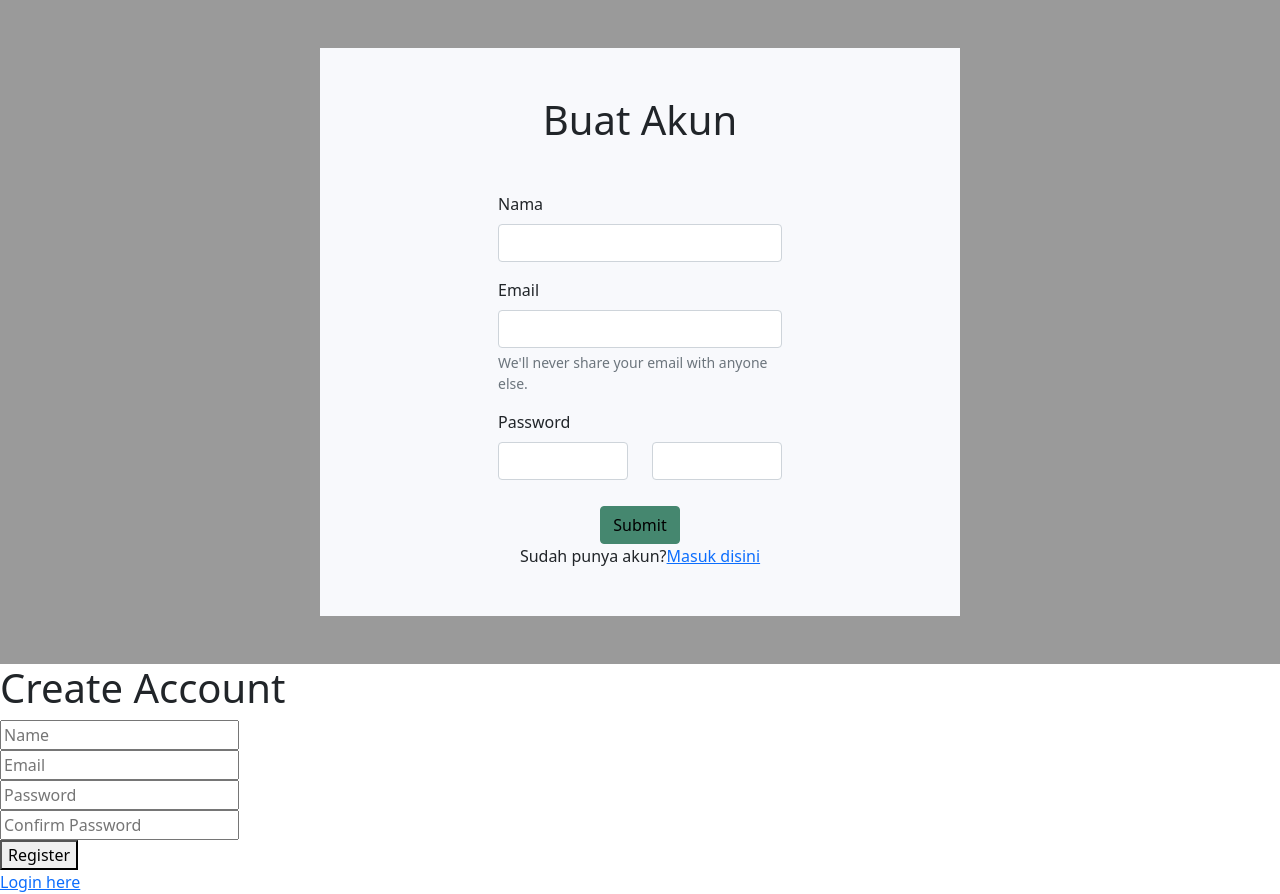
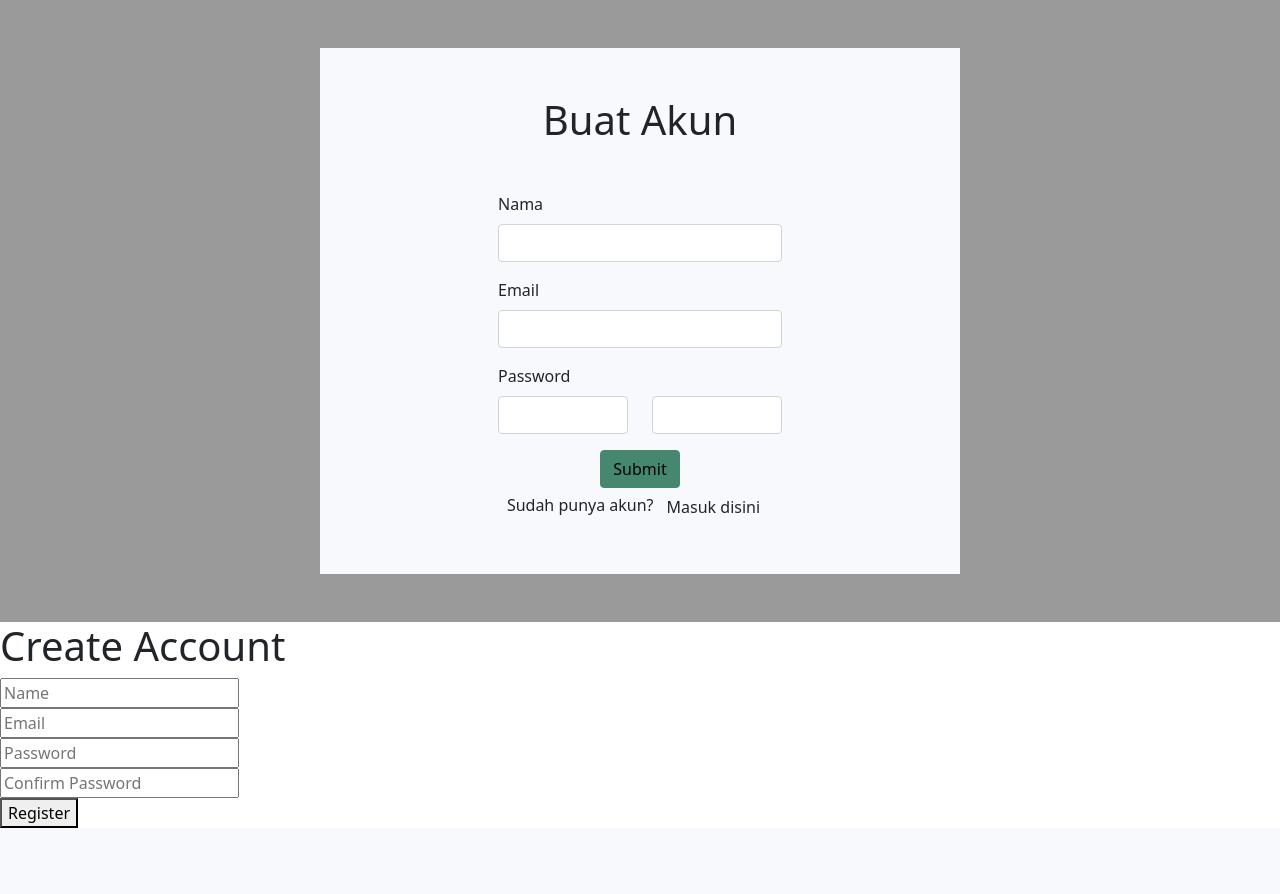
Before and after one commit to aurorazhy/tugaspwl, a CodeIgniter app: page /Github/auth/register/ in a window 1280 px wide. After the commit the page ends 828 px from the top, so only its background shows below. Run offline with CodeIgniter, Linux system fonts and the light colour scheme.

Commit message:
design regis

```diff
--- a/app/application/views/auth/register.php
+++ b/app/application/views/auth/register.php
@@ -12,28 +12,27 @@
 						<form class="my-5" method="post" action="<?= base_url('auth/register/'); ?>">
 							<div class="form-group">
 								<label for="nama">Nama</label>
-								<input type="text" class="form-control" id="nama">
+								<input type="text" name="name" class="form-control" id="nama">
 							</div>
 							<div class="form-group">
 								<label for="email">Email</label>
-								<input type="email" class="form-control" id="email" aria-describedby="emailHelp">
-								<small id="emailHelp" class="form-text text-muted">We'll never share your email with anyone else.</small>
+								<input type="email" name="email" class="form-control" id="email" aria-describedby="emailHelp">
 							</div>
 							<div class="form-group">
 								<label for="pass1">Password</label>
-								<div class="d-flex flex-row mb-3">
-									<input type="password" class="form-control mr-4" id="pass1"><br>
-									<?= form_error('pass1', '<small class="text-danger pl-3"> ', '</small>'); ?><br>
-									<input type="password" class="form-control" id="pass2"><br>
-									<?= form_error('pass1', '<small class="text-danger pl-3"> ', '</small>'); ?><br>
+								<div class="d-flex flex-row">
+									<input type="password" name="pass1" class="form-control mr-4" id="pass1">
+									<input type="password" name="pass2" class="form-control" id="pass2">
 								</div>
+								<?= form_error('pass1', '<small class="text-danger pl-3"> ', '</small>'); ?>
 							</div>
 							<center>
 								<button type="submit" class="btn btn-appregis">Submit</button><br>
-								Sudah punya akun?<a href="<?= base_url(''); ?>">Masuk disini</a>
+								Sudah punya akun?<a class="btn btn-white" href="<?= base_url(''); ?>"> Masuk disini</a>
 							</center>
 						</form>
 					</div>
+
 				</div>
 			</div>
 		</div>
@@ -51,4 +50,4 @@
 	<input type="password" name="pass2" placeholder="Confirm Password">
 	<?= form_error('pass2', '<small class="text-danger pl-3"> ', '</small>'); ?><br>
 	<button type="submit">Register</button><br>
-	<a href="<?= base_url(''); ?>">Login here</a>
+	<a href=">Login here</a>
```
